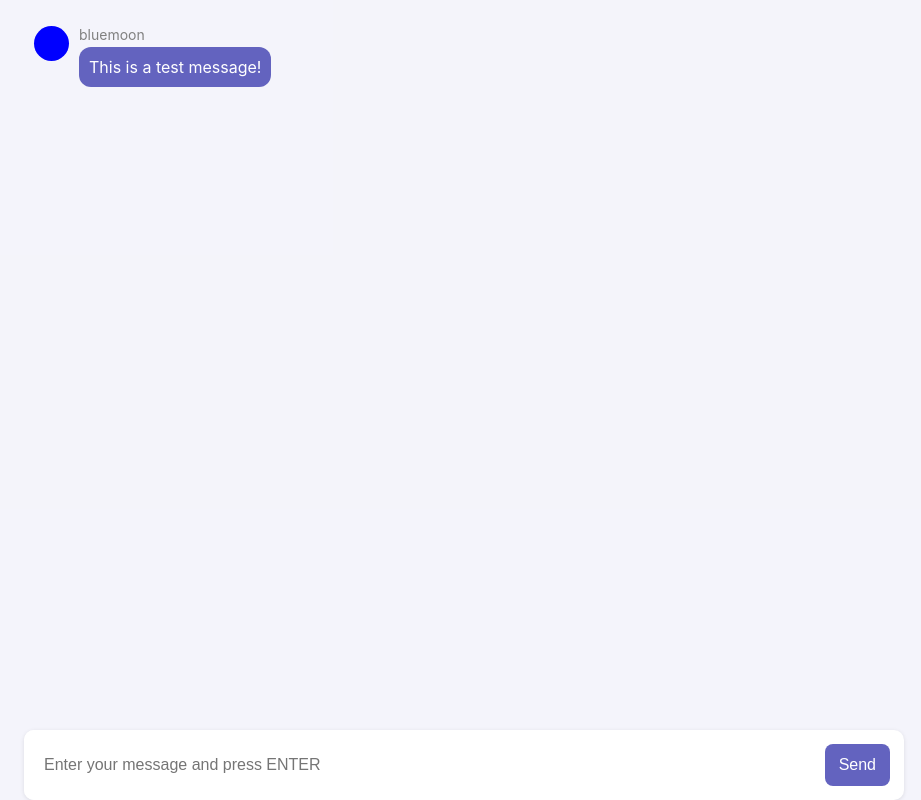
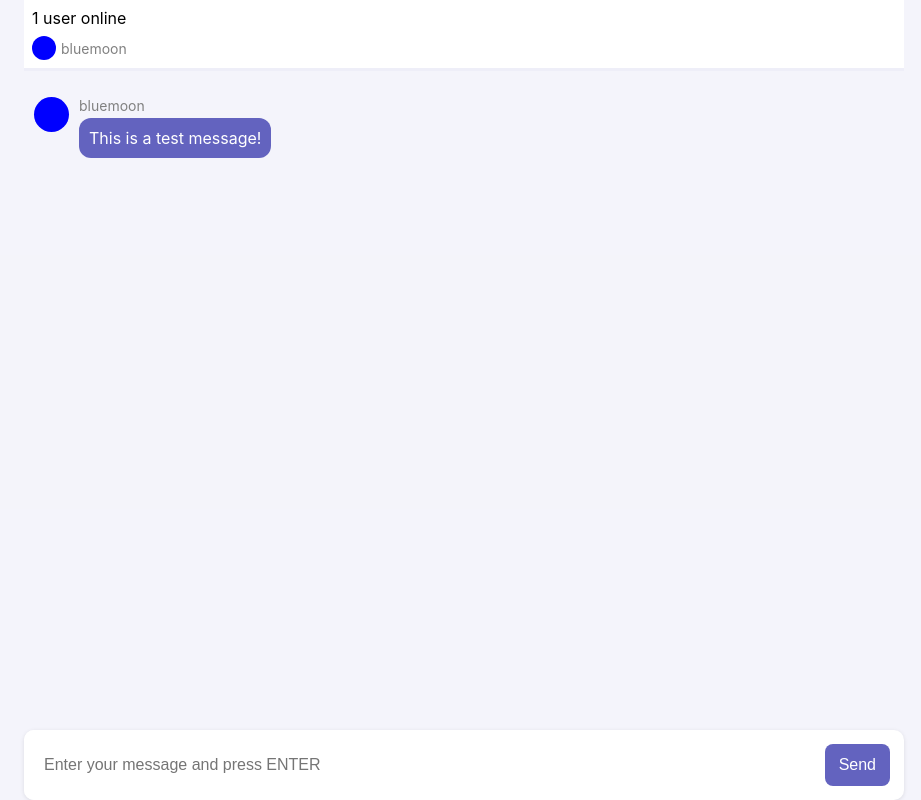
Before and after one commit to gox1997/chat-app-scaledrone, a Next.js app: page / in a window 1280 px wide. Shown: the whole page, without its empty margins (176-1097 px from the left). Built offline with nearby package versions, Linux system fonts and the light colour scheme.

Commit message:
members component

```diff
--- /dev/null
+++ b/src/components/Members.js
@@ -0,0 +1,26 @@
+import React from "react";
+import styles from "@/styles/Home.module.css";
+
+export default function Members({ members, me }) {
+    return (
+        <div className={styles.members}>
+            <div className={styles.membersCount}>
+                {members.length} user{members.length === 1 ? "" : "s"} online
+            </div>
+            <div className={styles.membersList}>
+                {members.map((m) => Member(m, m.id === me.id))}
+            </div>
+        </div>
+    );
+}
+function Member({ id, clientData }, isMe) {
+    const { username, color } = clientData;
+    return (
+        <div key={id} className={styles.member}>
+            <div className={styles.avatar} style={{ backgroundColor: color }} />
+            <div className={styles.username}>
+                {username} {isMe ? " (you)" : ""}
+            </div>
+        </div>
+    );
+}
--- a/src/pages/index.js
+++ b/src/pages/index.js
@@ -6,6 +6,7 @@ import { useState, useEffect, useRef } from "react";
 
 import Messages from "@/components/Messages";
 import Input from "@/components/Input";
+import Members from "@/components/Members";
 
 function randomName() {
     const adjectives = [
@@ -162,6 +163,15 @@ export default function Home() {
             },
         },
     ]);
+    const [members, setMembers] = useState([
+        {
+            id: "1",
+            clientData: {
+                color: "blue",
+                username: "bluemoon",
+            },
+        },
+    ]);
     const [me, setMe] = useState({
         username: randomName(),
         color: randomColor(),
@@ -186,6 +196,7 @@ export default function Home() {
             </Head>
             <main className={styles.app}>
                 <div className={styles.appContent}>
+                    <Members members={members} me={me} />
                     <Messages messages={messages} me={me} />
                     <Input onSendMessage={onSendMessage} />
                 </div>
```
